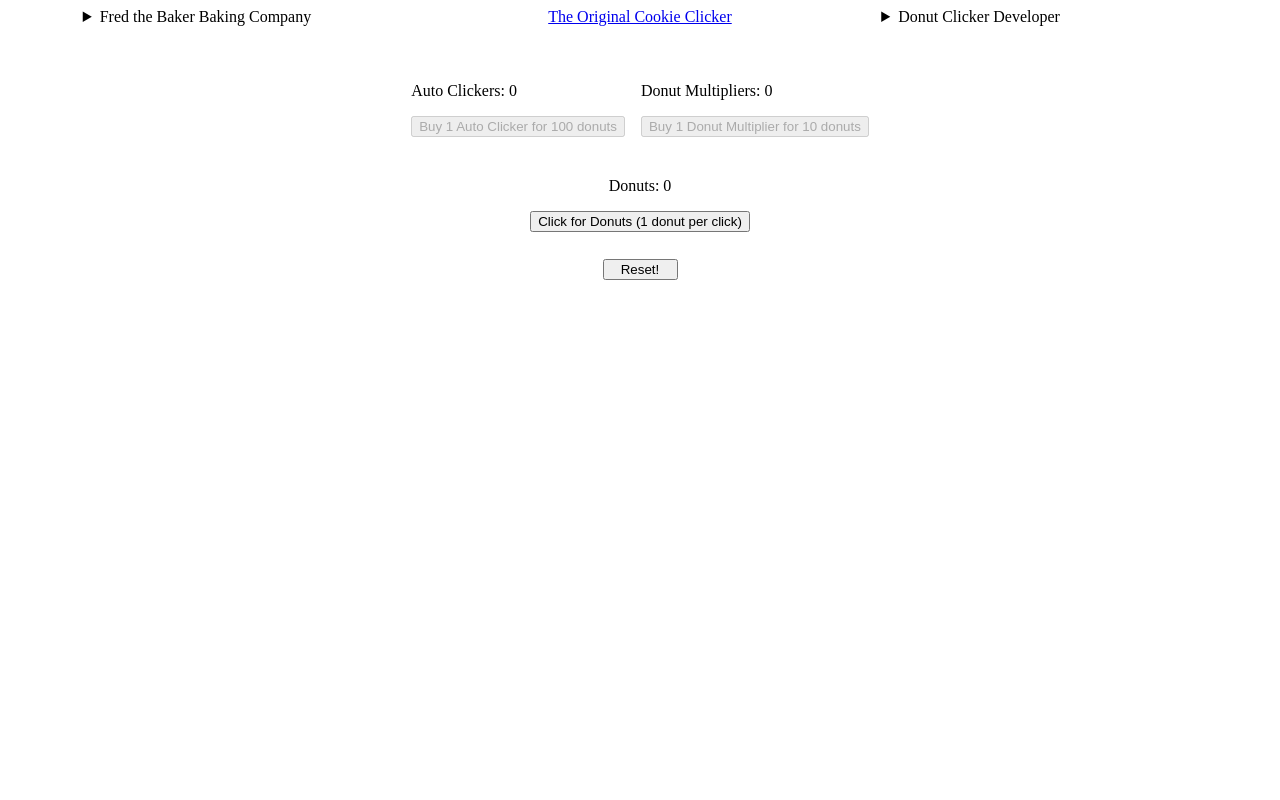
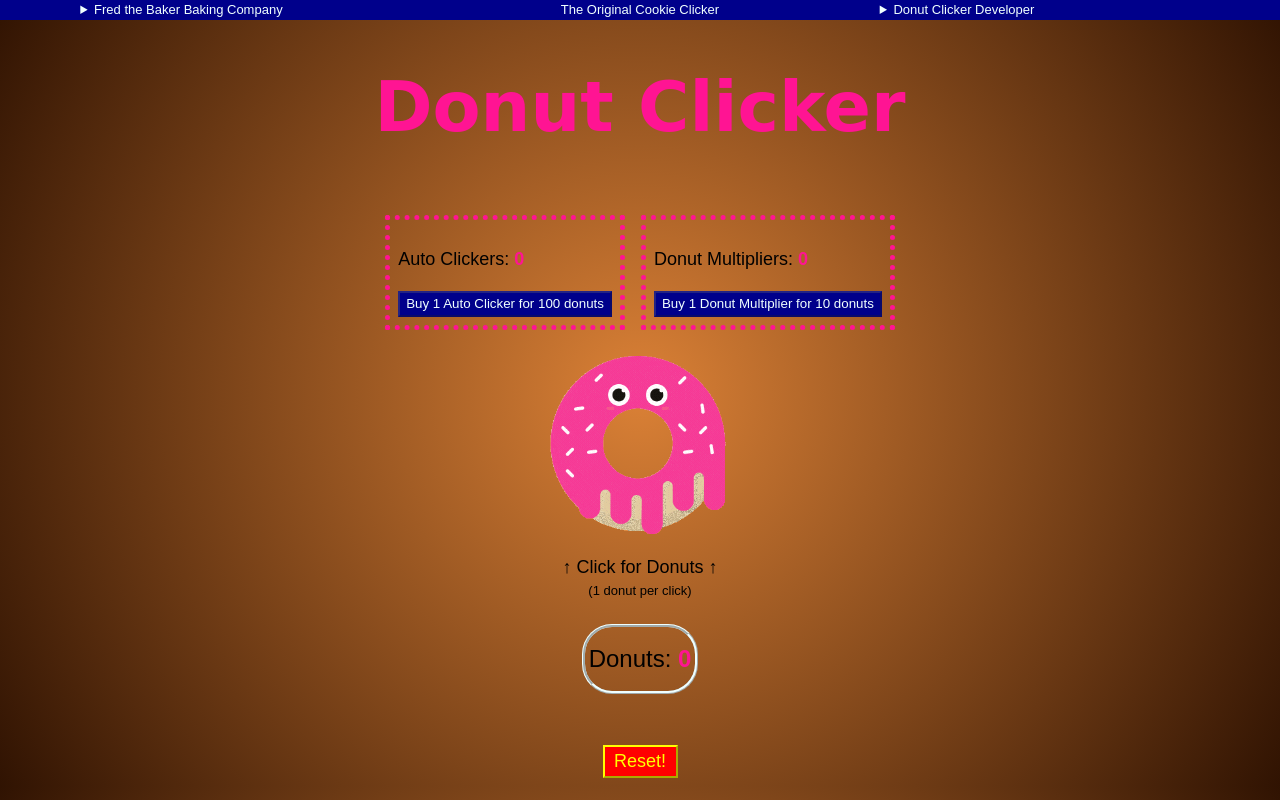
Before and after one commit to JamieCBarr/donut-clicker, a website built with Parcel: page index.html in a window 1280 px wide. Built offline with nearby package versions, Linux system fonts and the light colour scheme; a web font is replaced by a local one.

Commit message:
updated style

```diff
--- a/css/layout.css
+++ b/css/layout.css
@@ -1,6 +1,10 @@
 header{
     display: flex;
     justify-content: space-around;
+    position: fixed;
+    top: 0em;
+    left: 0em;
+    width: 100%;
 }
 
 header details{
@@ -14,13 +18,14 @@ align-items: center;
 }
 
 #items{
-    margin-top: 2em;
+    margin-top: 0em;
     display: flex;
     justify-content: center;
 }
 
 .itemSection{
 margin: 0.5em;
+padding: 0.5em;
 }
 
 #donutSection{
@@ -30,7 +35,16 @@ margin: 0.5em;
     align-items: center;
 }
 
+#donutSection p{
+    padding: 14px 4px;
+}
+
 #resetButton{
-    margin-top: 2em;
+    margin-top: 1.5em;
     width: 75px;
 }
+
+#donutButton{
+    height: 200px;
+    width: 200px;
+}
--- a/css/style.css
+++ b/css/style.css
@@ -0,0 +1,76 @@
+*{
+    font-family: Arial, Helvetica, sans-serif;
+    line-height: 1.5em;
+    box-sizing: border-box;
+    text-decoration: none;
+--header-bg-color: darkblue;
+--header-color: azure;
+--highlight-color: deeppink;
+--alert-bg-color: red;
+--alert-color: yellow;
+--bg-color-1: rgb(219, 129, 54);
+--bg-color-2: rgb(48, 19, 2);
+}
+
+header, header *{
+    background-color: var(--header-bg-color);
+    color: var(--header-color);
+    font-size: small;
+}
+
+header a:hover{
+    color: var(--highlight-color);
+    font-weight: bold;
+}
+
+body{
+    background: radial-gradient(circle, var(--bg-color-1), var(--bg-color-2));
+}
+
+h1{
+    font-size: 70px;
+    font-family:'Ewert', cursive;
+    color: var(--highlight-color)
+}
+
+.itemSection{
+    border: 5px;
+    border-style:dotted;
+    border-color: var(--highlight-color);
+}
+
+.itemButton{
+    background-color: var(--header-bg-color);
+    color: var(--header-color);
+}
+
+.itemCounter{
+    font-size: large;
+}
+
+#clickIndicator{
+    font-size:large;
+}
+
+#donutPerClick{
+    font-size: small;
+}
+
+#donutSection p{
+    font-size: x-large;
+    border-style:ridge;
+    border-radius: 30px;
+    border-color: var(--header-color);
+}
+
+#donutCounter, .itemCounter span{
+    font-weight: bold;
+    color: var(--highlight-color);
+}
+
+#resetButton{
+    background-color: var(--alert-bg-color);
+    color: var(--alert-color);
+    border-color: var(--alert-color);
+    font-size: large;
+}
--- a/index.html
+++ b/index.html
@@ -6,6 +6,9 @@
     <meta name="viewport" content="width=device-width, initial-scale=1.0" />
     <link rel="stylesheet" href="./css/style.css">
     <link rel="stylesheet" href="./css/layout.css">
+    <link rel="preconnect" href="https://fonts.googleapis.com">
+    <link rel="preconnect" href="https://fonts.gstatic.com" crossorigin>
+    <link href="https://fonts.googleapis.com/css2?family=Ewert&display=swap" rel="stylesheet">
     <title>Donut Clicker</title>
   </head>
   <body>
@@ -27,6 +30,7 @@
       </header>
 
       <main>
+        <h1>Donut Clicker</h1>
         <div id="items">
           <section class="itemSection" id="autoClickerSection">
             <p class="itemCounter">Auto Clickers: <span id="autoClickerCounter">0</span></p>
@@ -40,8 +44,10 @@
         </div>
 
         <section id="donutSection">
+          <img src="./img/donut.gif" id="donutButton">
+          <label for="donutButton" id="clickIndicator">&uarr; Click for Donuts &uarr;</label>
+          <label for="donutButton" id="donutPerClick">(<span id="multiplierValue">1 donut</span> per click)</label>
           <p>Donuts: <span id="donutCounter">0</span></p>
-          <button id="donutButton">Click for Donuts (<span id="multiplierValue">1 donut</span> per click)</button>
         </section>
         <button id="resetButton">Reset!</button>
       </main>
```
Also changed, not shown: img/donut.gif (added).
